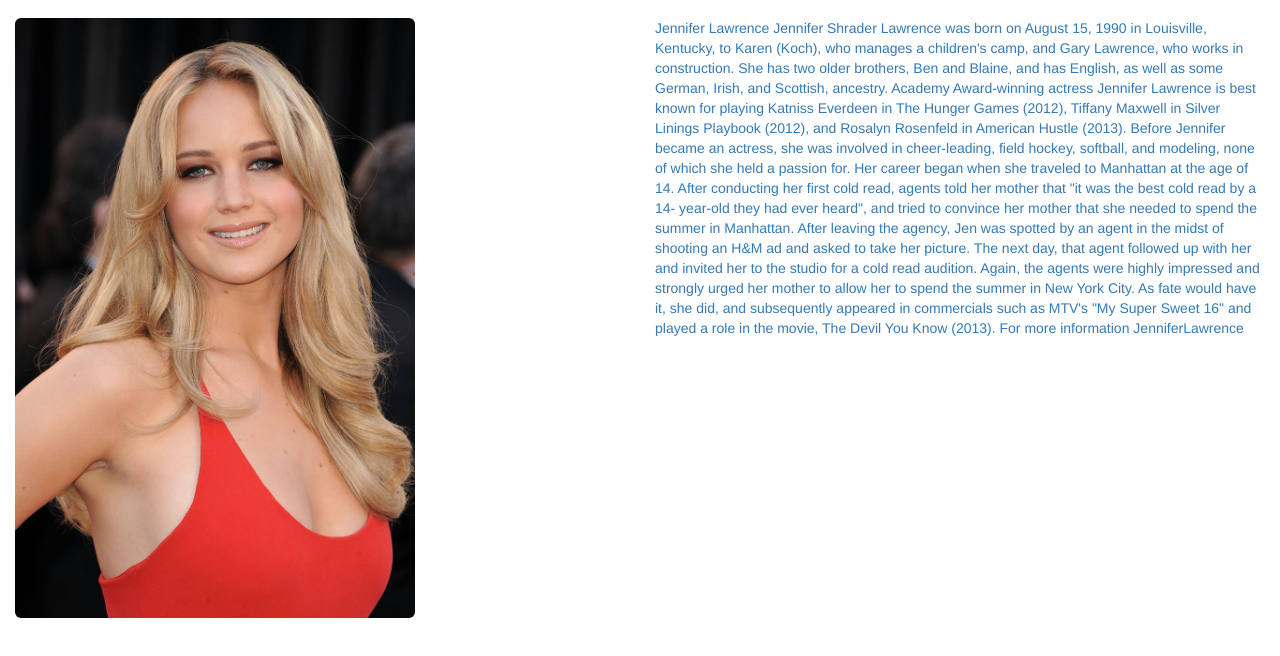
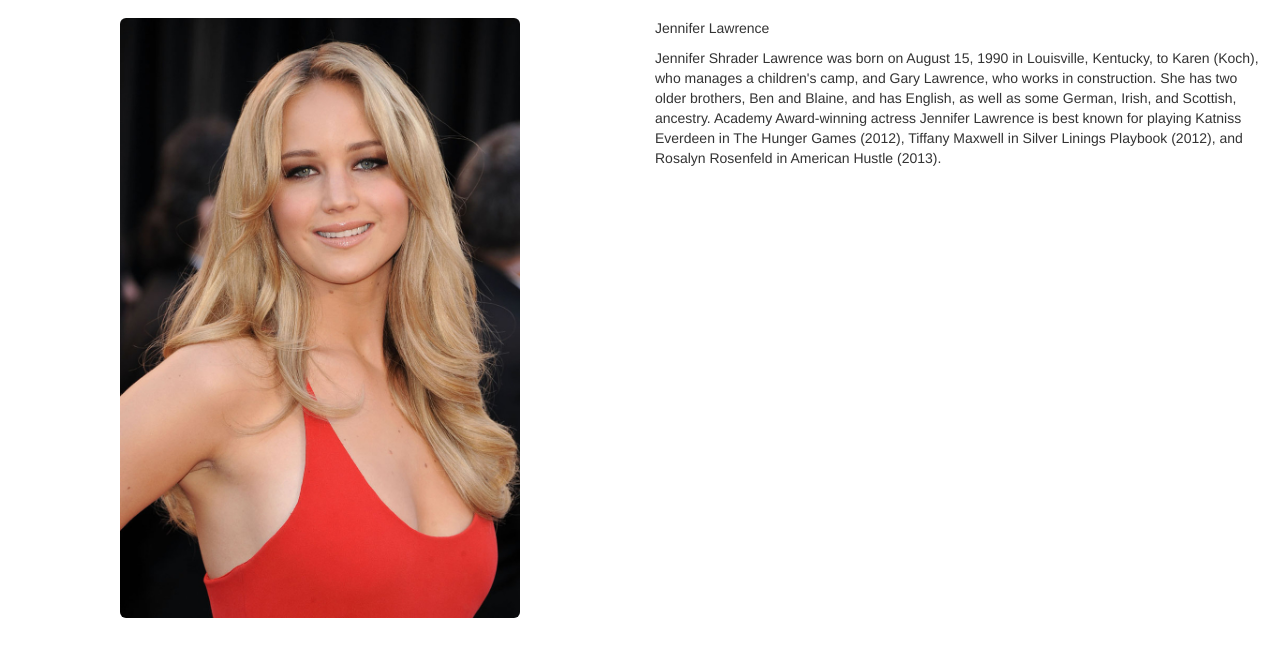
Before and after one commit to paco200926/cs-hw, a plain HTML site: page JenniferLawrence.html in a window 1280 px wide. Shown: the part 54-710 px from the top of the page. Drawn offline with Linux system fonts and the light colour scheme.

Commit message:
dfghjkl
xcvbnm

```diff
--- a/JenniferLawrence.html
+++ b/JenniferLawrence.html
@@ -21,7 +21,7 @@
         <li><a href="JenniferLawrence.html">Jennifer Lawrence</a></li>
         <li><a href="ScarlettJohansson.html">Scarlett Johansson</a></li>
         <li><a href="EmmaWatson.html">Emma Watson</a></li>
-        <li><a href="AnneHathaway.html">Anne Hathaway</li>
+        <li><a href="AnneHathaway.html">Anne Hathaway</a></li>
       </ul>
     </div>
   </div>
@@ -29,19 +29,16 @@
 <div class="container-fluid">
   <div class="row">
     <div class="col-md-6">
-      <span class="hhh">
-        <img src="jennifer-lawrence-04.jpg" class="img-rounded" alt="Jennifer Lawrence" height="600">
-      </span>
+      <div class="hhh">
+        <img src="jennifer-lawrence-04.jpg" class="img-rounded hhh" alt="Jennifer Lawrence" height="600">
+      </div>
     </div>
     <div class="col-md-6">
-      <span class="aaa">
-      	Jennifer Lawrence
+      <div class="aaa">
+      	<p class="ccc">Jennifer Lawrence</p>
       	Jennifer Shrader Lawrence was born on August 15, 1990 in Louisville, Kentucky, to Karen (Koch), who manages a children's camp, and Gary Lawrence, who works in construction. She has two older brothers, Ben and Blaine, and has English, as well as some German, Irish, and Scottish, ancestry.
         Academy Award-winning actress Jennifer Lawrence is best known for playing Katniss Everdeen in The Hunger Games (2012), Tiffany Maxwell in Silver Linings Playbook (2012), and Rosalyn Rosenfeld in American Hustle (2013).
-        Before Jennifer became an actress, she was involved in cheer-leading, field hockey, softball, and modeling, none of which she held a passion for. Her career began when she traveled to Manhattan at the age of 14. After conducting her first cold read, agents told her mother that "it was the best cold read by a 14- year-old they had ever heard", and tried to convince her mother that she needed to spend the summer in Manhattan. After leaving the agency, Jen was spotted by an agent in the midst of shooting an H&M ad and asked to take her picture. The next day, that agent followed up with her and invited her to the studio for a cold read audition. Again, the agents were highly impressed and strongly urged her mother to allow her to spend the summer in New York City. As fate would have it, she did, and subsequently appeared in commercials such as MTV's "My Super Sweet 16" and played a role in the movie, The Devil You Know (2013).
-      </span>
-      <span>For more information</span>
-        <a href="http://www.imdb.com/name/nm2225369/">JenniferLawrence</a>
+      </div>
     </div>
   </div>
 
--- a/style.css
+++ b/style.css
@@ -0,0 +1,10 @@
+.hhh {
+	margin:auto;
+	text-align: center;
+}
+.ccc {
+	font: ;
+}
+.aaa {
+	margin-left: center;
+}
```
Also changed, not shown: ScarlettJohansson.html (+8 -1 lines), scarlett-johansson-07.jpg (added).
